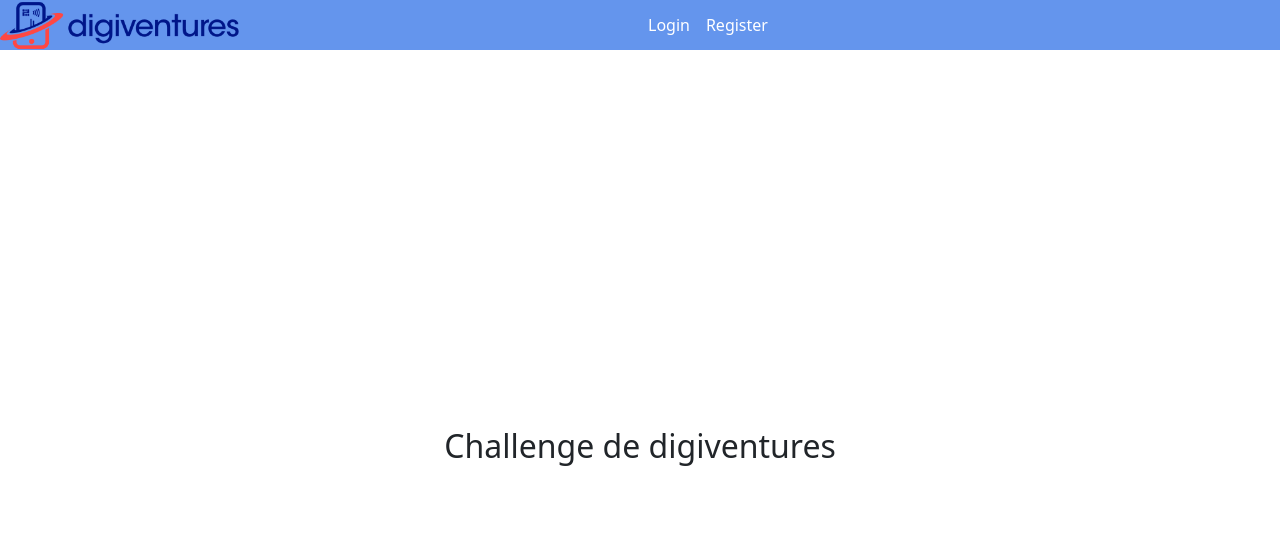
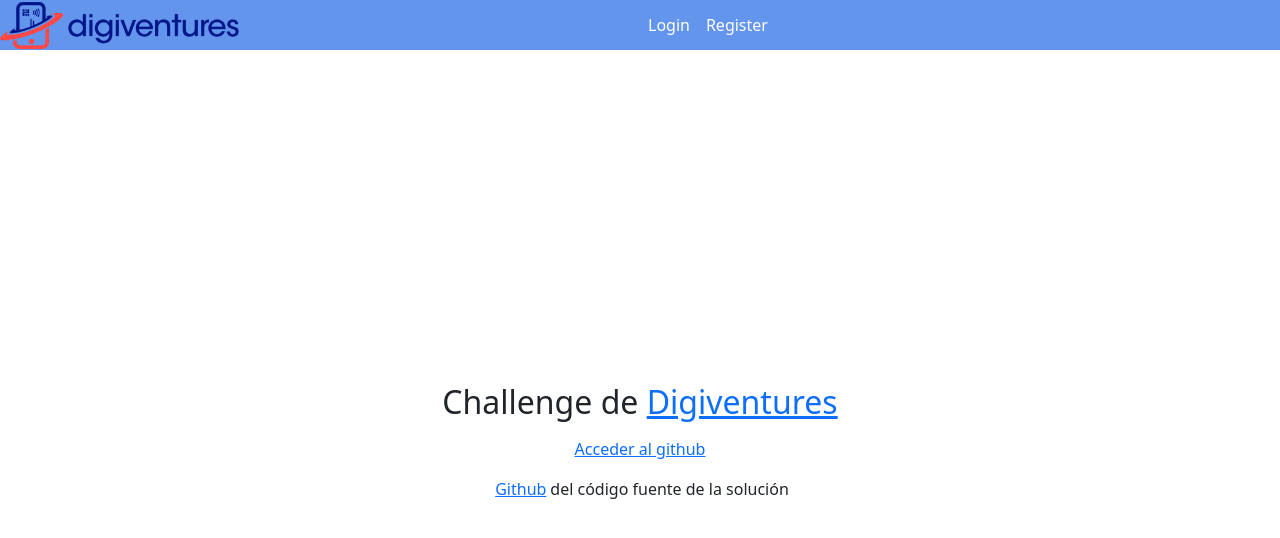
Before and after one commit to maurogs1/challenge_digiventures, a Next.js app: page / in a window 1280 px wide. Shown: the top 538 px of the page. Built offline with nearby package versions, Linux system fonts and the light colour scheme.

Commit message:
url to deploy

```diff
--- a/front/components/Presentation.js
+++ b/front/components/Presentation.js
@@ -1,9 +1,35 @@
 export const Presentation = () => {
-    return (
-        <div className="d-flex justify-content-center align-items-center w-100 vh-100">
+  return (
+    <div className="d-flex justify-content-center align-items-center w-100 vh-100 flex-column">
+      <h2>
+        Challenge de{" "}
+        <span>
+          <a href="https://www.digiventures.la/" target="_blank">
+            Digiventures
+          </a>
+        </span>
+      </h2>
+      <h3></h3>
 
-            <h2>Challenge de digiventures</h2>
-
-        </div>
-    )
-}
+      <p>
+        <a
+          className="m-1"
+          href="https://github.com/DigiventuresFintech/home-interview-challenge"
+          target="_blank"
+        >
+          Acceder al github
+        </a>
+      </p>
+      <p>
+        <a
+          className="m-1"
+          href="https://github.com/maurogs1/challenge_digiventures"
+          target="_blank"
+        >
+          Github
+        </a>
+        del código fuente de la solución
+      </p>
+    </div>
+  );
+};
--- a/front/utils/getButtonMethods.js
+++ b/front/utils/getButtonMethods.js
@@ -30,7 +30,7 @@
   }
 
 
-  axios.post(`http://localhost:3000/users/register`, {
+  axios.post(`https://digiventures-challenge.herokuapp.com/users/register`, {
       fullname: user.fullname,
       username: user.username,
       email: user.email,
@@ -59,7 +59,7 @@
 
 const login = async (user, set_response_error, setUsername) => {
   axios
-    .post(`http://localhost:3000/users/login`, {
+    .post(`https://digiventures-challenge.herokuapp.com/users/login`, {
       username: user.username,
       password: user.password,
     })
--- a/pages/[path].js
+++ b/pages/[path].js
@@ -37,7 +37,7 @@
 
 Page.getInitialProps = async (ctx) => {
   try {
-    const res = await fetch(`http://localhost:3000/configuration/${ctx.query.path}`);
+    const res = await fetch(`https://digiventures-challenge.herokuapp.com/configuration/${ctx.query.path}`);
     const json = await res.json()
     return { props: json }
   } catch (error) {
```
